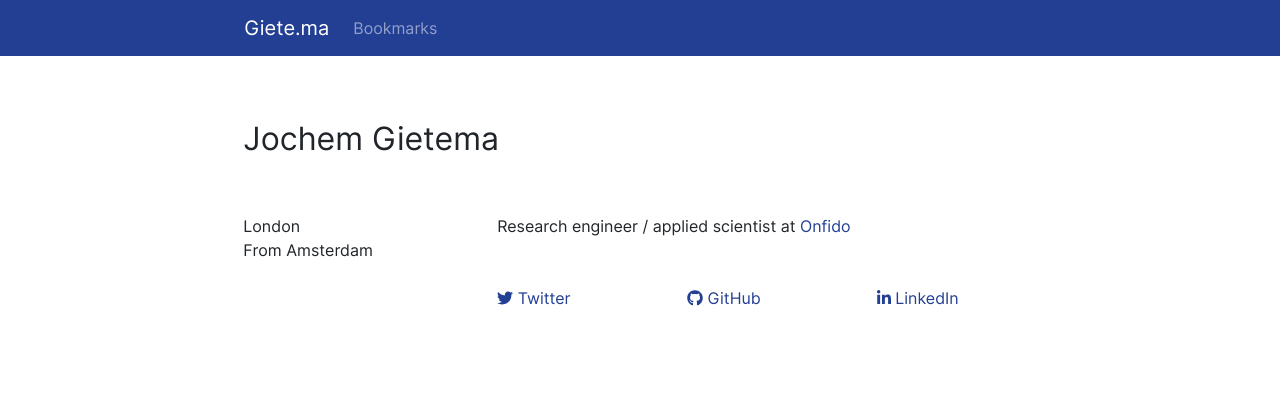
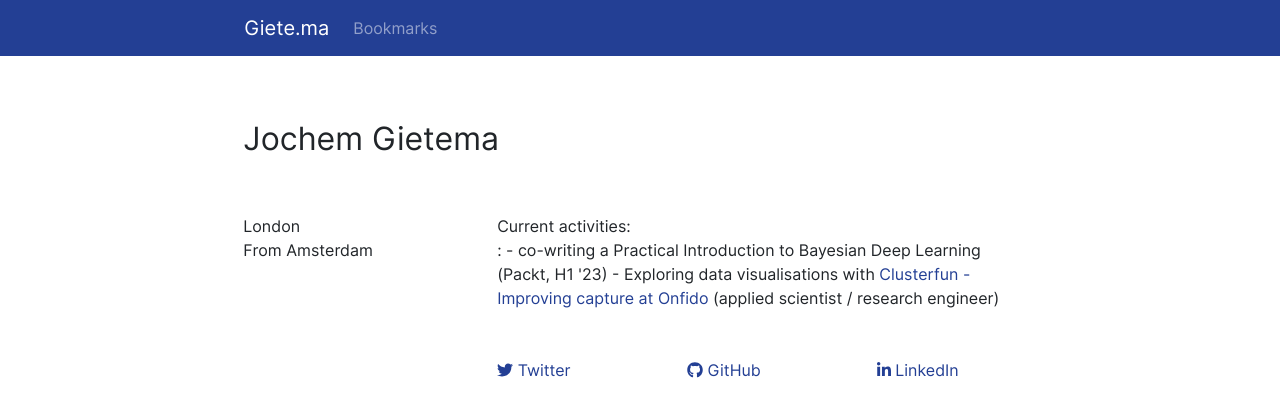
Before and after one commit to gietema/gietema.github.io, a Jekyll site: the page built from index.html, in a window 1280 px wide. Shown: the top 417 px of the page. Built offline with Jekyll 4.4.1, drawn with Linux system fonts in a browser that asks for light colours; nearby versions of some CDN libraries.

Commit message:
Update bio

```diff
--- a/index.html
+++ b/index.html
@@ -9,7 +9,10 @@ title: Home
 <div class="row mt-5">
     <div class="col-md-3 mr-5">London<br>From Amsterdam</div>
     <div class="col">
-        Research engineer / applied scientist at <a href="https://onfido.com/" target="_blank">Onfido</a>
+        Current activities:<br/>:
+        - co-writing a Practical Introduction to Bayesian Deep Learning (Packt, H1 '23)
+        - Exploring data visualisations with <a href="https://clusterfun.app" target="_blank">Clusterfun</>
+        - Improving capture at <a href="https://onfido.com/" target="_blank">Onfido</a> (applied scientist / research engineer)<br/>
         <div class="row mt-5">
             <div class="col">
                 <a href="https://twitter.com/gietema" target="_blank">
```
